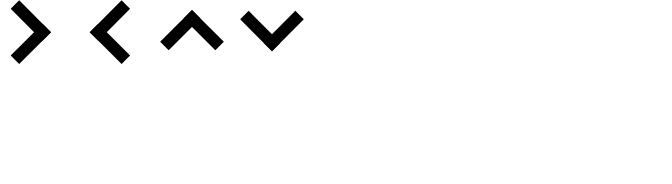
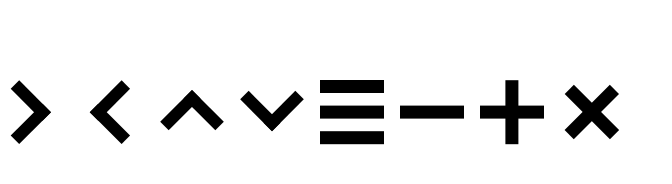
Before and after one commit to muggy8/css-icon, a plain HTML site: page index.html in a window 1280 px wide. Shown: the whole page, without its empty margins (0-672 px from the left). Drawn offline with Linux system fonts and the light colour scheme.

Commit message:
added menu shinanagans

```diff
--- a/icons.css
+++ b/icons.css
@@ -16,6 +16,11 @@
     content: " ";
     display: block;
     box-sizing: border-box;
+    width: 100%;
+    height: 0;
+    border: solid rgba(0,0,0,0) 0;
+    -webkit-box-shadow: 0 0 0 0 currentColor;
+    box-shadow: 0 0 0 0 currentColor;
 }
 
 .icon.animated, .icon.animated::before, .icon.animated::after {
@@ -53,3 +58,42 @@
     border-left: solid rgba(0,0,0,0) 0;
     border-top: solid rgba(0,0,0,0) 0;
 }
+
+.icon.menu::before {
+    width: 100%;
+    height: var(--stroke);
+    background-color: currentColor;
+
+    -webkit-box-shadow:
+        0px calc(1em - var(--stroke)) 0px 0px currentColor,
+        0px calc(0.5em - calc( var(--stroke)/2 ) ) 0px 0px currentColor
+    ;
+    box-shadow:
+        0px calc(1em - var(--stroke)) 0px 0px currentColor,
+        0px calc(0.5em - calc( var(--stroke)/2 ) ) 0px 0px currentColor
+    ;
+}
+
+.icon.minus::before,
+.icon.plus::before,
+.icon.plus::after,
+.icon.multiply::before,
+.icon.multiply::after {
+    width: 100%;
+    height: var(--stroke);
+    background-color: currentColor;
+    transform: translateY(
+        calc(0.5em - calc( var(--stroke)/2 ))
+    );
+}
+.icon.plus::after, .icon.multiply::after  {
+    transform:
+    translateY(
+        calc(0.5em - calc( var(--stroke)/2 ) - var(--stroke))
+    )
+    rotate(90deg);
+}
+
+.icon.multiply {
+    transform: rotate(45deg);
+}
--- a/index.html
+++ b/index.html
@@ -6,6 +6,7 @@
                 padding: 0;
                 margin: 0;
                 border: 0;
+                padding-top: 1em;
             }
             body {
                 font-size: 4em;
@@ -45,6 +46,10 @@
         <span class="icon chevron-right"></span>
         <span class="icon chevron-up"></span>
         <span class="icon chevron-down"></span>
+        <span class="icon menu"></span>
+        <span class="icon minus"></span>
+        <span class="icon plus"></span>
+        <span class="icon multiply"></span>
 
         <div id="big-icon" class="animated icon"></div>
 
```
